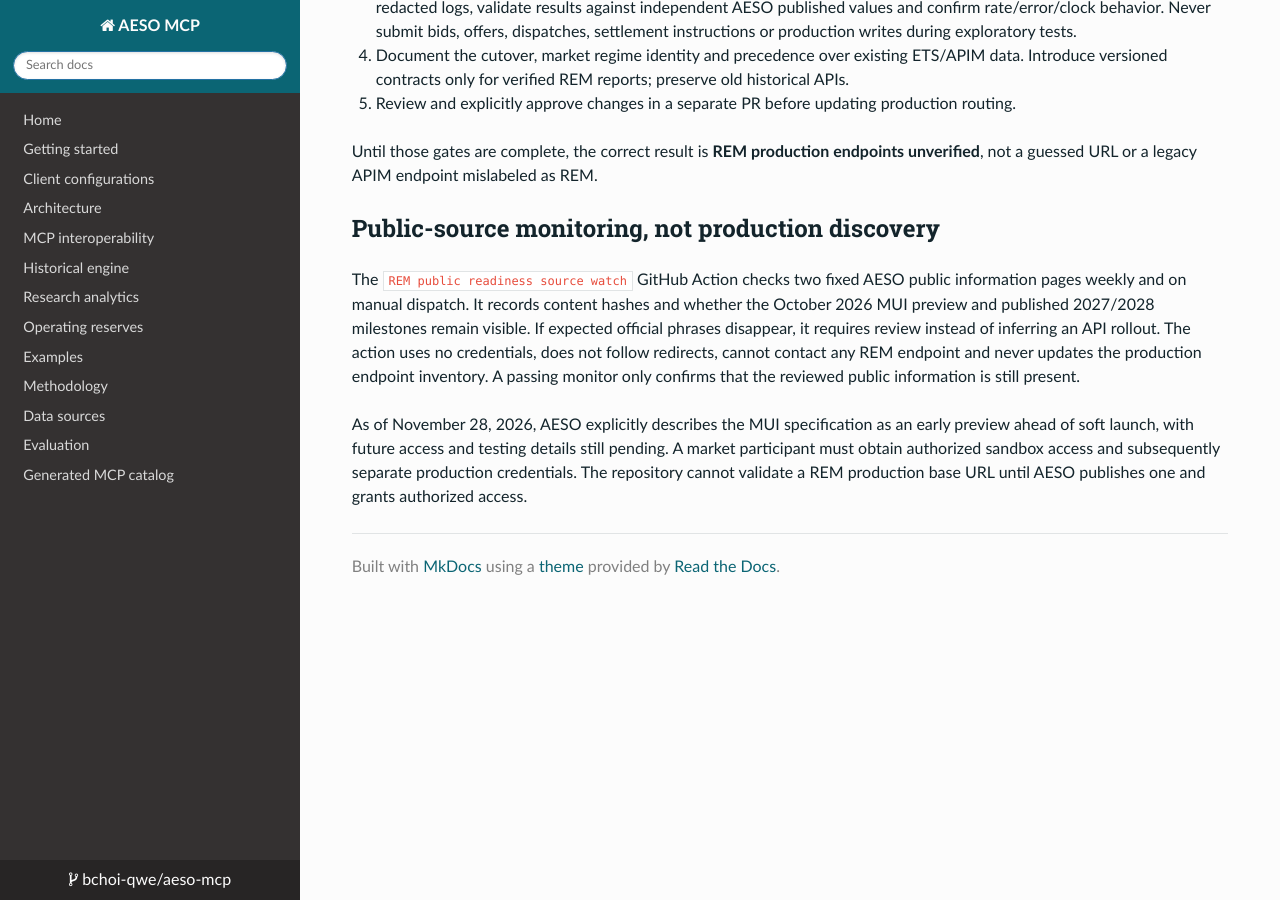
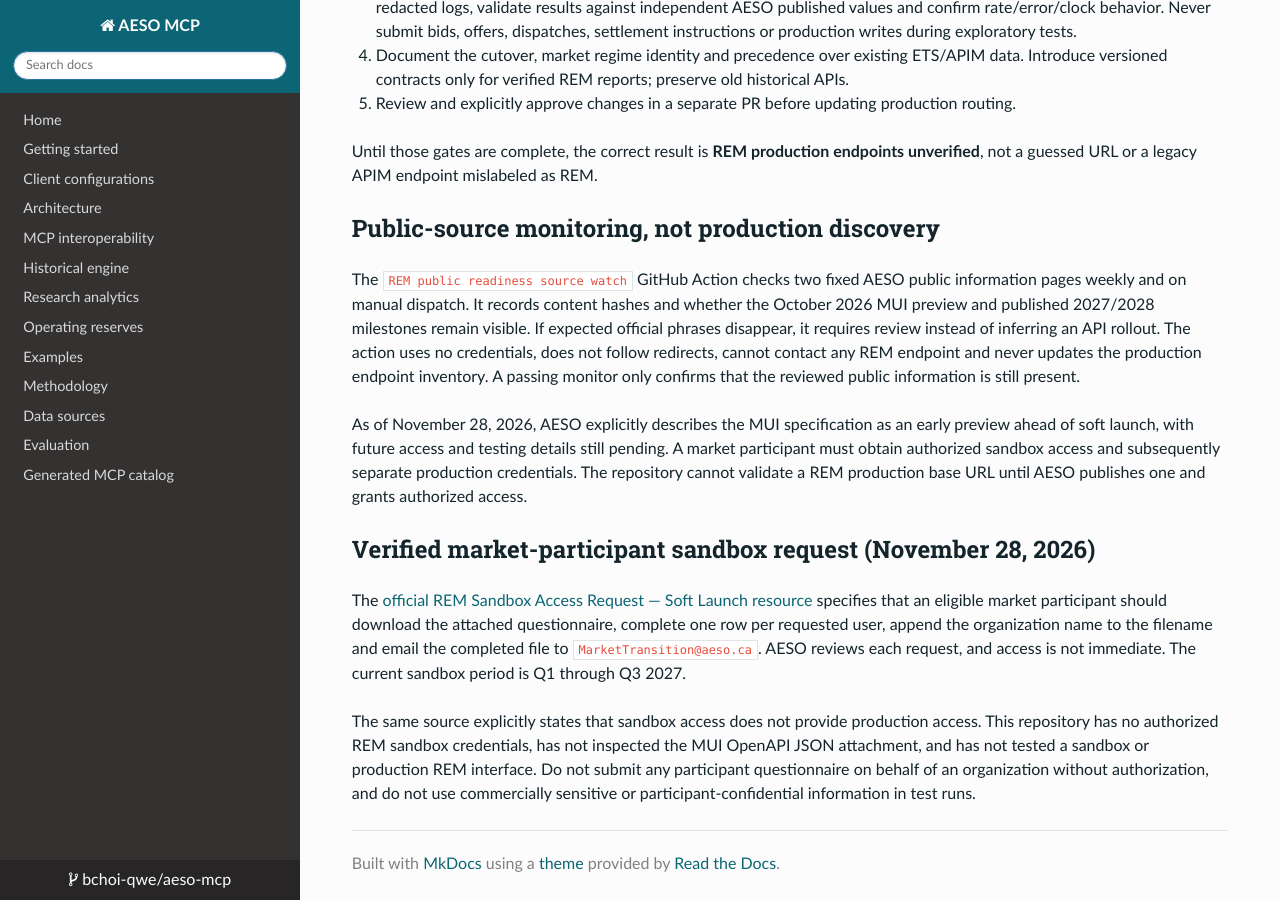
Before and after one commit to bchoi-qwe/aeso-mcp, an MkDocs documentation site: the page built from docs/rem-api-readiness.md, in a window 1280 px wide and 900 px high, scrolled down 1063 px. Built offline with MkDocs 1.6.1, drawn with Linux system fonts in a browser that asks for light colours; nearby versions of some CDN libraries.

Commit message:
Record official REM sandbox request instructions and monitor access-page changes (#43)
* Record verified REM soft-launch sandbox request and guard production distinction

* Format reviewed REM source hostname allowlist

```diff
--- a/docs/rem-api-readiness.md
+++ b/docs/rem-api-readiness.md
@@ -71,3 +71,17 @@ preview ahead of soft launch, with future access and testing details still pendi
 A market participant must obtain authorized sandbox access and subsequently separate
 production credentials. The repository cannot validate a REM production base URL until
 AESO publishes one and grants authorized access.
+
+## Verified market-participant sandbox request (November 28, 2026)
+
+The [official REM Sandbox Access Request — Soft Launch resource](https://infohub.aeso.ca/resources/detail/?id=bcc0e018-2de4-f111-84e8-3833c5fa76e3)
+specifies that an eligible market participant should download the attached questionnaire,
+complete one row per requested user, append the organization name to the filename and email
+the completed file to `MarketTransition@aeso.ca`. AESO reviews each request, and access is
+not immediate. The current sandbox period is Q1 through Q3 2027.
+
+The same source explicitly states that sandbox access does not provide production access.
+This repository has no authorized REM sandbox credentials, has not inspected the MUI
+OpenAPI JSON attachment, and has not tested a sandbox or production REM interface.
+Do not submit any participant questionnaire on behalf of an organization without authorization,
+and do not use commercially sensitive or participant-confidential information in test runs.
--- a/docs/rem-endpoint-inventory.json
+++ b/docs/rem-endpoint-inventory.json
@@ -19,7 +19,10 @@
       "production_base_url": null,
       "sandbox_base_url": null,
       "openapi_reviewed": false,
-      "production_live_verified": false
+      "production_live_verified": false,
+      "sandbox_access_request_url": "https://infohub.aeso.ca/resources/detail/?id=bcc0e018-2de4-f111-84e8-3833c5fa76e3",
+      "sandbox_access_required": "authorized market participant questionnaire reviewed by AESO",
+      "sandbox_access_verified": false
     },
     {
       "id": "market_messaging_dispatch",
```
Also changed, not shown: 2 other files.
